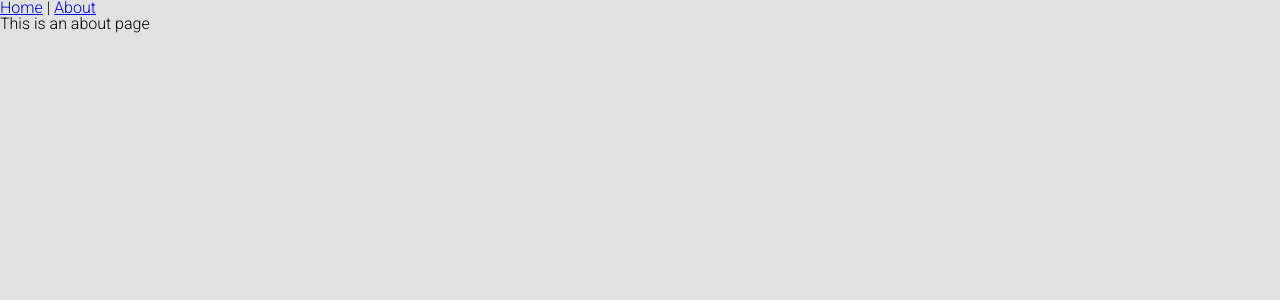
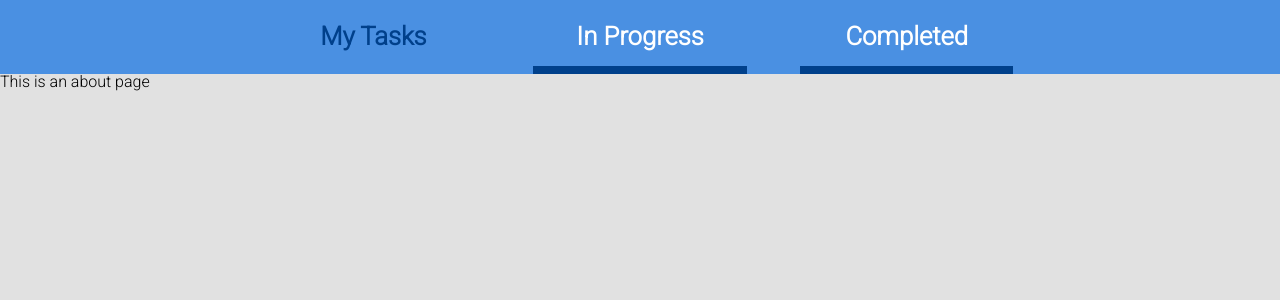
Before and after one commit to timchen0607/Task-Manager, a Vue app: page /about in a window 1280 px wide. Shown: the top 300 px of the page. Built offline with nearby package versions, Linux system fonts and the light colour scheme.

Commit message:
Style: 更新 Header 格式

```diff
--- a/src/App.vue
+++ b/src/App.vue
@@ -1,11 +1,55 @@
 <template>
-  <div id="nav">
-    <router-link to="/">Home</router-link> |
-    <router-link to="/about">About</router-link>
-  </div>
+  <header class="nav">
+    <div class="container">
+      <router-link to="/" class="title" replace>My Tasks</router-link>
+      <router-link to="/about" class="title" replace>In Progress</router-link>
+      <router-link to="/about" class="title" replace>Completed</router-link>
+    </div>
+  </header>
   <router-view />
+  <div>{{ currentRoute }}</div>
 </template>
 
 <style lang="scss">
-// @import "./assets/scss/main.scss";
+@import "./assets/scss/_variables.scss";
+@import "./assets/scss/_mixin.scss";
+
+.nav {
+  background-color: $c_primary;
+  .container {
+    display: flex;
+    justify-content: center;
+    align-items: center;
+  }
+  .title {
+    width: 100%;
+    padding: 1.5rem;
+    color: $c_primary-dark;
+    text-decoration: none;
+    &::after {
+      content: "";
+      position: absolute;
+      bottom: 0;
+      left: 10%;
+      width: 80%;
+      height: 8px;
+      background-color: $c_primary-dark;
+      opacity: 0;
+      @include mobile {
+        height: 5px;
+      }
+    }
+    &.router-link-active {
+      position: relative;
+      color: $c_light;
+      &::after {
+        opacity: 1;
+        transition: opacity 0.5s;
+      }
+    }
+    @include mobile {
+      padding: 1rem 0.5rem;
+    }
+  }
+}
 </style>
--- a/src/assets/scss/_global.scss
+++ b/src/assets/scss/_global.scss
@@ -13,7 +13,7 @@ body {
   width: 100%;
   margin: auto;
   box-sizing: border-box;
-  max-width: 1000px;
+  max-width: 800px;
 
   @include pad {
     max-width: 720px;
@@ -27,19 +27,31 @@ body {
   font-size: 1.6rem;
   font-weight: bold;
   text-align: center;
+  @include mobile {
+    font-size: 1.25rem;
+  }
 }
 .subtitle {
   font-size: 1.25rem;
   font-weight: bold;
+  @include mobile {
+    font-size: 1.1rem;
+  }
 }
 .remark,
 .placeholder {
   color: $c_secondary-dark;
   line-height: 1.5rem;
+  @include mobile {
+    font-size: 1.25rem;
+  }
 }
 .status {
   font-style: italic;
   color: $c_success;
   font-size: 1.5rem;
   text-align: center;
+  @include mobile {
+    font-size: 1.25rem;
+  }
 }
```
